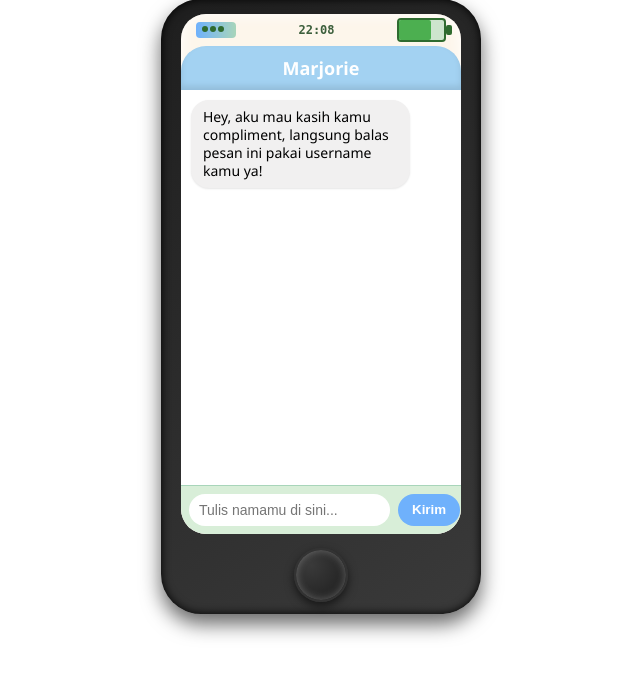
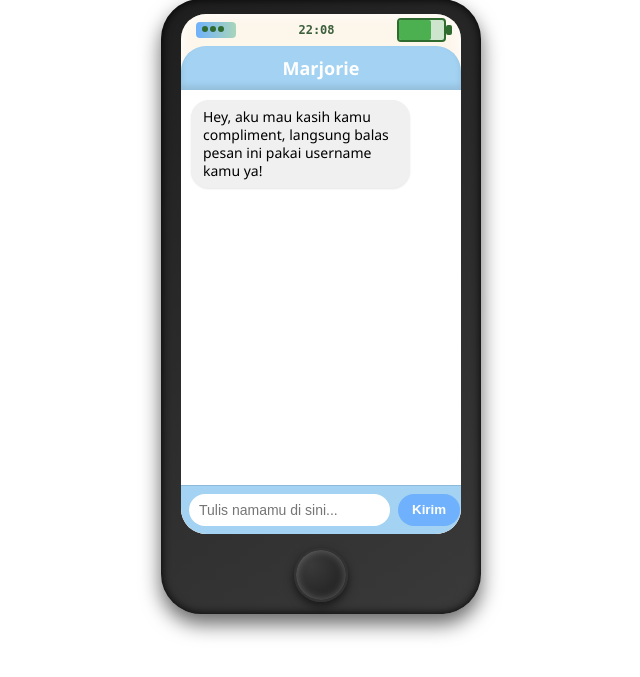
Before and after one commit to 307temporaryredirect/compliments, a Flask app: page / in a window 1280 px wide. Shown: the part 94-771 px from the top of the page, without its empty margins (319-959 px from the left). Run offline with Flask 3, Linux system fonts and the light colour scheme.

Commit message:
Update style.css

```diff
--- a/static/css/style.css
+++ b/static/css/style.css
@@ -151,9 +151,9 @@ body {
 
 form {
   display: flex;
-  border-top: 1px solid #a8d5ba;
+  border-top: 1px solid #8dbad9;
   padding: 8px; /* Padding lebih kecil */
-  background-color: #d8eed8;
+  background-color: #A3D2F2;
   border-bottom-left-radius: 25px;
   border-bottom-right-radius: 25px;
   box-sizing: border-box;
```
